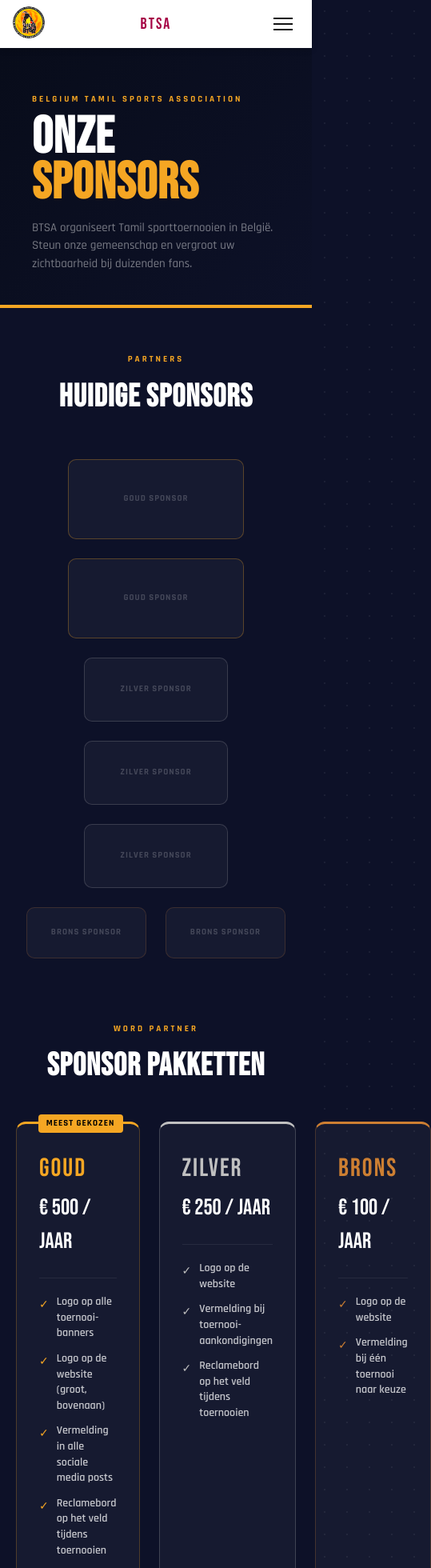
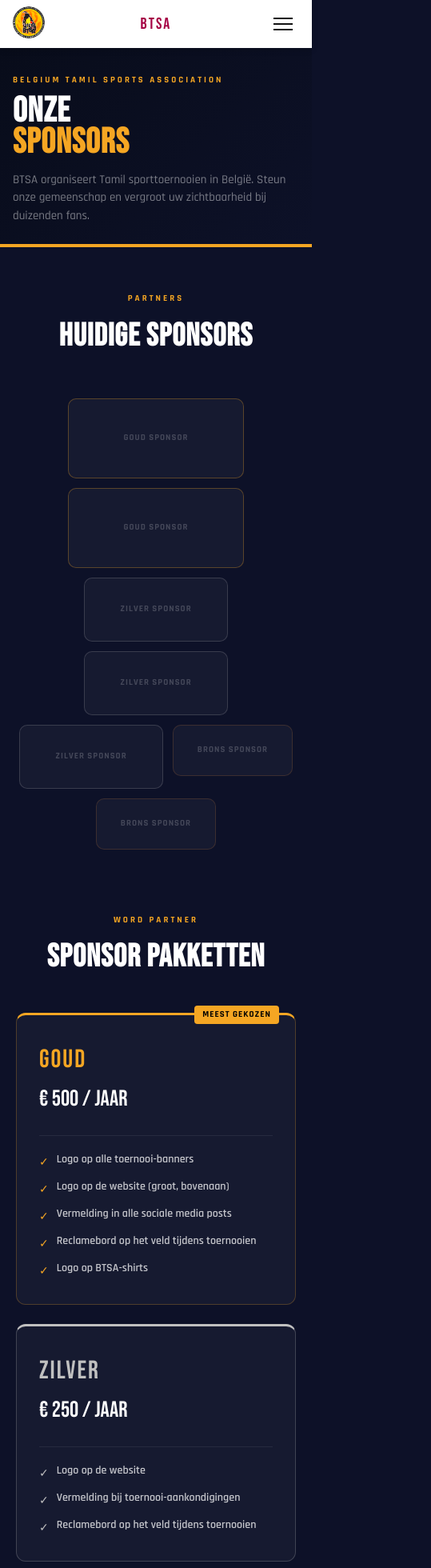
Before and after one commit to internationaltyo/btsa-website, a Next.js app: page /sponsors in a window 390 px wide. Shown: the top 1960 px of the page at 80% size, 539 px wide, since content can reach past the window. Built offline with nearby package versions, Linux system fonts and the light colour scheme.

Commit message:
Sponsors page: mobile responsive

```diff
--- a/app/globals.css
+++ b/app/globals.css
@@ -221,6 +221,13 @@
   .rankings-content { padding: 16px !important; }
   .rankings-tabs button { padding: 10px 14px !important; font-size: 12px !important; }
 
+  /* Sponsors page */
+  .sponsors-header { padding: 32px 16px 24px !important; }
+  .sponsors-header h1 { font-size: 44px !important; }
+  .sponsors-grid { grid-template-columns: 1fr !important; }
+  .sponsors-logos { gap: 12px !important; }
+  .sponsors-cta { padding: 32px 20px !important; }
+
   /* Tournament detail page */
   .tourn-header { padding: 24px 16px 20px !important; }
   .tourn-header h1 { font-size: 36px !important; }
--- a/app/sponsors/page.tsx
+++ b/app/sponsors/page.tsx
@@ -42,7 +42,7 @@
     <div style={{ minHeight: '100vh', background: '#0D1128', color: '#fff' }}>
 
       {/* Header */}
-      <div style={{ background: 'linear-gradient(135deg, #080c1a 0%, #0D1128 100%)', borderBottom: '4px solid #F5A623', padding: '56px 40px 40px' }}>
+      <div className="sponsors-header" style={{ background: 'linear-gradient(135deg, #080c1a 0%, #0D1128 100%)', borderBottom: '4px solid #F5A623', padding: '56px 40px 40px' }}>
         <div style={{ maxWidth: 1100, margin: '0 auto' }}>
           <div style={{ fontFamily: 'Rajdhani, sans-serif', fontWeight: 700, fontSize: 11, letterSpacing: 3, color: '#F5A623', marginBottom: 10 }}>
             BELGIUM TAMIL SPORTS ASSOCIATION
@@ -64,7 +64,7 @@
         </div>
 
         {/* Placeholder sponsor logos */}
-        <div style={{ display: 'flex', flexWrap: 'wrap', justifyContent: 'center', gap: 24, marginBottom: 80 }}>
+        <div className="sponsors-logos" style={{ display: 'flex', flexWrap: 'wrap', justifyContent: 'center', gap: 24, marginBottom: 80 }}>
           {['Goud sponsor', 'Goud sponsor', 'Zilver sponsor', 'Zilver sponsor', 'Zilver sponsor', 'Brons sponsor', 'Brons sponsor'].map((t, i) => (
             <div key={i} style={{
               width: i < 2 ? 220 : i < 5 ? 180 : 150,
@@ -87,7 +87,7 @@
           <h2 style={{ fontFamily: 'Bebas Neue, sans-serif', fontSize: 40, color: '#fff', letterSpacing: 1, margin: 0 }}>SPONSOR PAKKETTEN</h2>
         </div>
 
-        <div style={{ display: 'grid', gridTemplateColumns: 'repeat(3, 1fr)', gap: 24, marginBottom: 80 }}>
+        <div className="sponsors-grid" style={{ display: 'grid', gridTemplateColumns: 'repeat(3, 1fr)', gap: 24, marginBottom: 80 }}>
           {TIERS.map((tier, i) => (
             <div key={tier.name} style={{
               background: 'rgba(255,255,255,0.04)',
@@ -116,7 +116,7 @@
         </div>
 
         {/* CTA */}
-        <div style={{ background: 'rgba(245,166,35,0.07)', border: '1px solid rgba(245,166,35,0.2)', borderRadius: 16, padding: '48px 40px', textAlign: 'center', marginBottom: 80 }}>
+        <div className="sponsors-cta" style={{ background: 'rgba(245,166,35,0.07)', border: '1px solid rgba(245,166,35,0.2)', borderRadius: 16, padding: '48px 40px', textAlign: 'center', marginBottom: 80 }}>
           <h3 style={{ fontFamily: 'Bebas Neue, sans-serif', fontSize: 36, color: '#fff', letterSpacing: 1, margin: '0 0 12px' }}>
             INTERESSE OM SPONSOR TE WORDEN?
           </h3>
```
